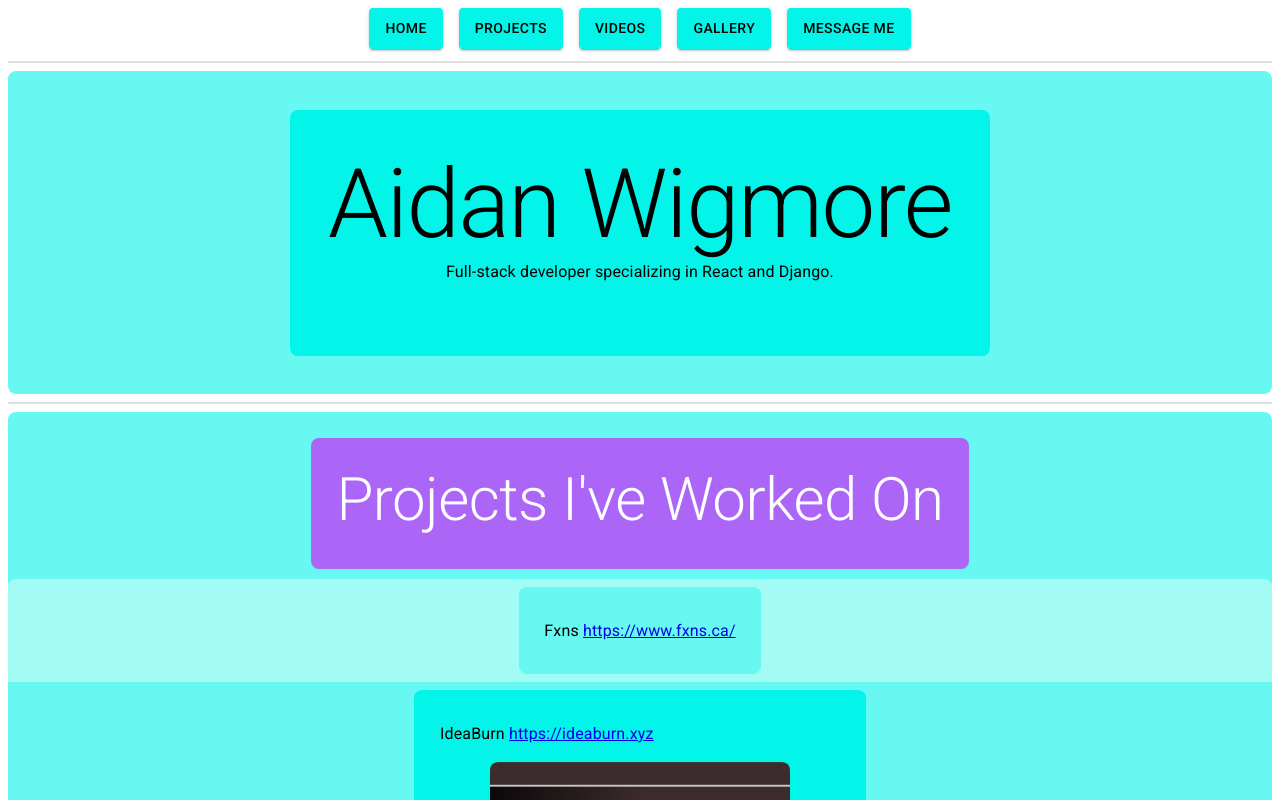
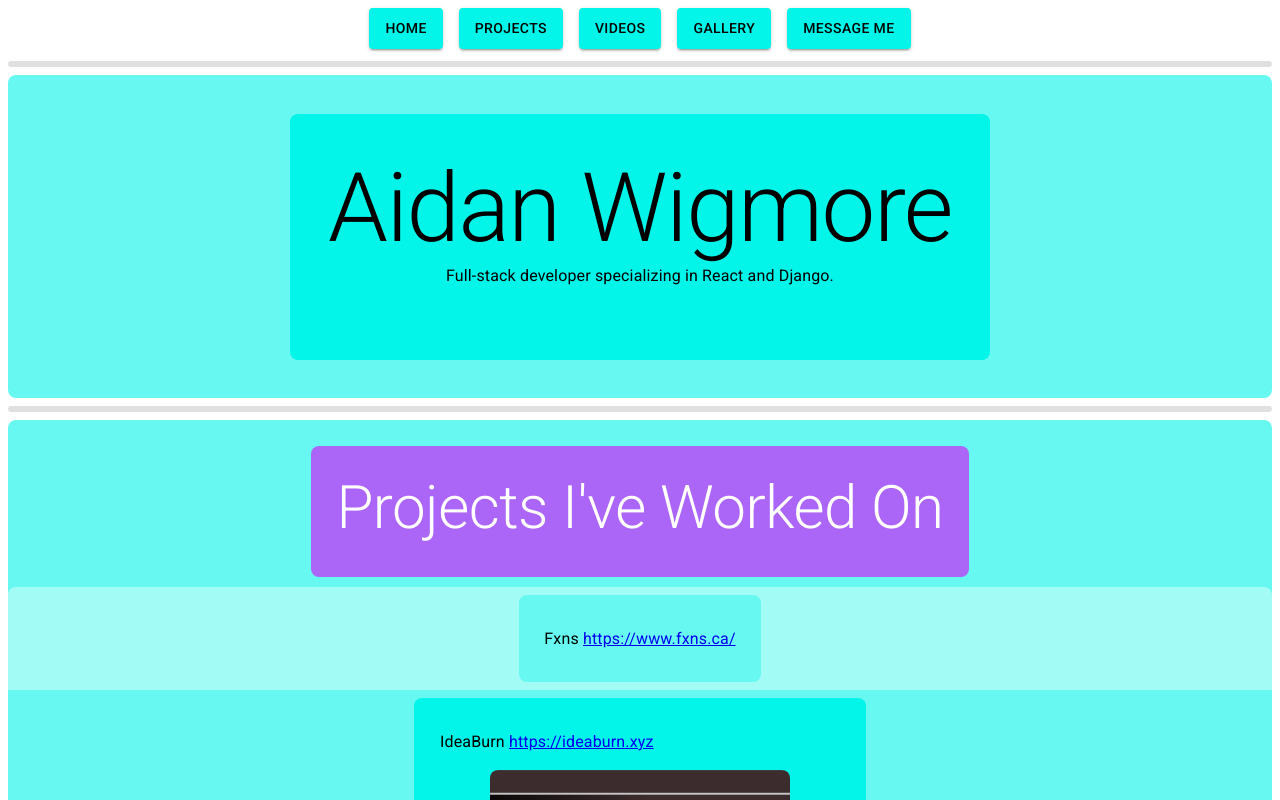
Before and after one commit to aidanwigmore/portfolio-site, a React (Create React App) app in the folder frontend/: page / in a window 1280 px wide. Shown: the top 800 px of the page. Built offline with nearby package versions, Linux system fonts and the light colour scheme.

Commit message:
Divider Styling Fix

```diff
--- a/frontend/src/materials/Divider.tsx
+++ b/frontend/src/materials/Divider.tsx
@@ -13,8 +13,8 @@ interface CustomDividerProps extends DividerProps {
 export const CustomDivider: React.FC<CustomDividerProps> = ({
     gutterBottom = false,
     gutterTop = false,
-    color = Theme.palette.text.primary,
-    thickness = 1,
+    color = Theme.palette.secondary,
+    thickness = 3,
     sx = {},
     ...props
 }) => {
@@ -23,6 +23,7 @@ export const CustomDivider: React.FC<CustomDividerProps> = ({
             sx={{
                 borderColor: `${color}.main`,
                 borderWidth: thickness,
+                borderRadius: `8px`,
                 ...(gutterTop && { marginTop: '1rem' }),
                 ...(gutterBottom && { marginBottom: '1rem' }),
                 ...sx,
```
